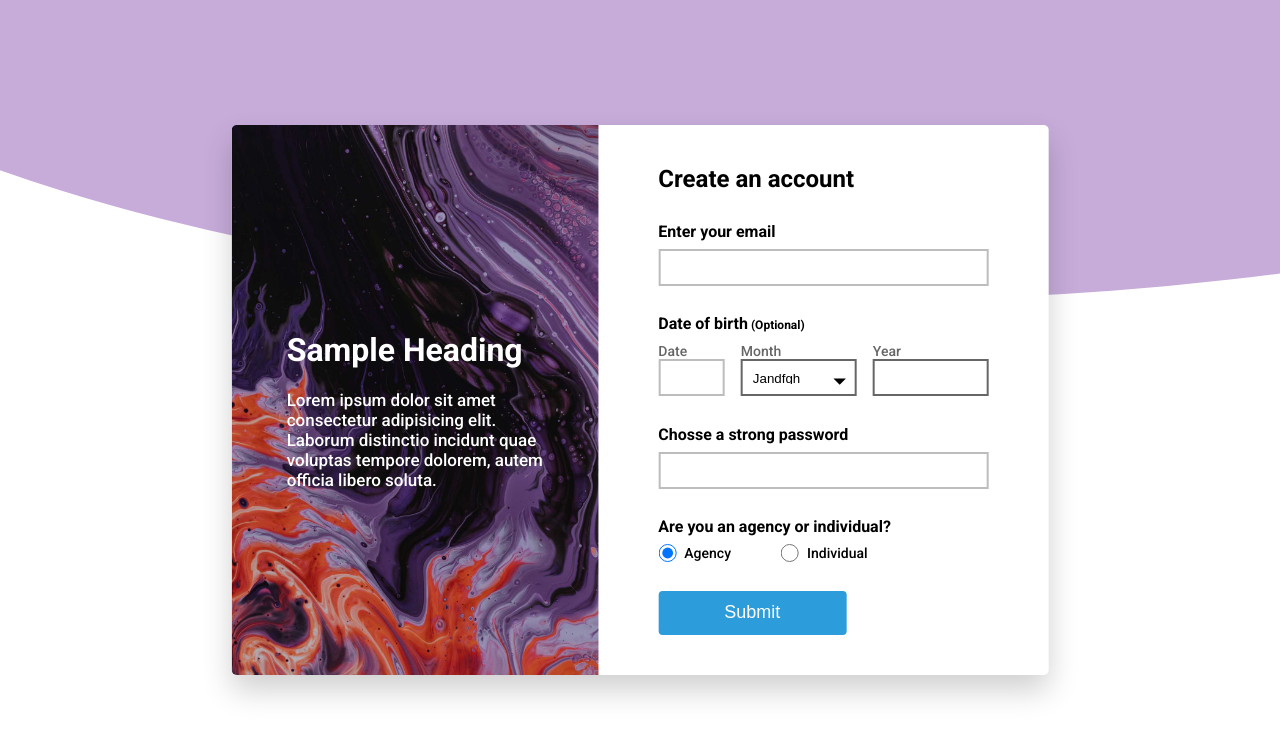
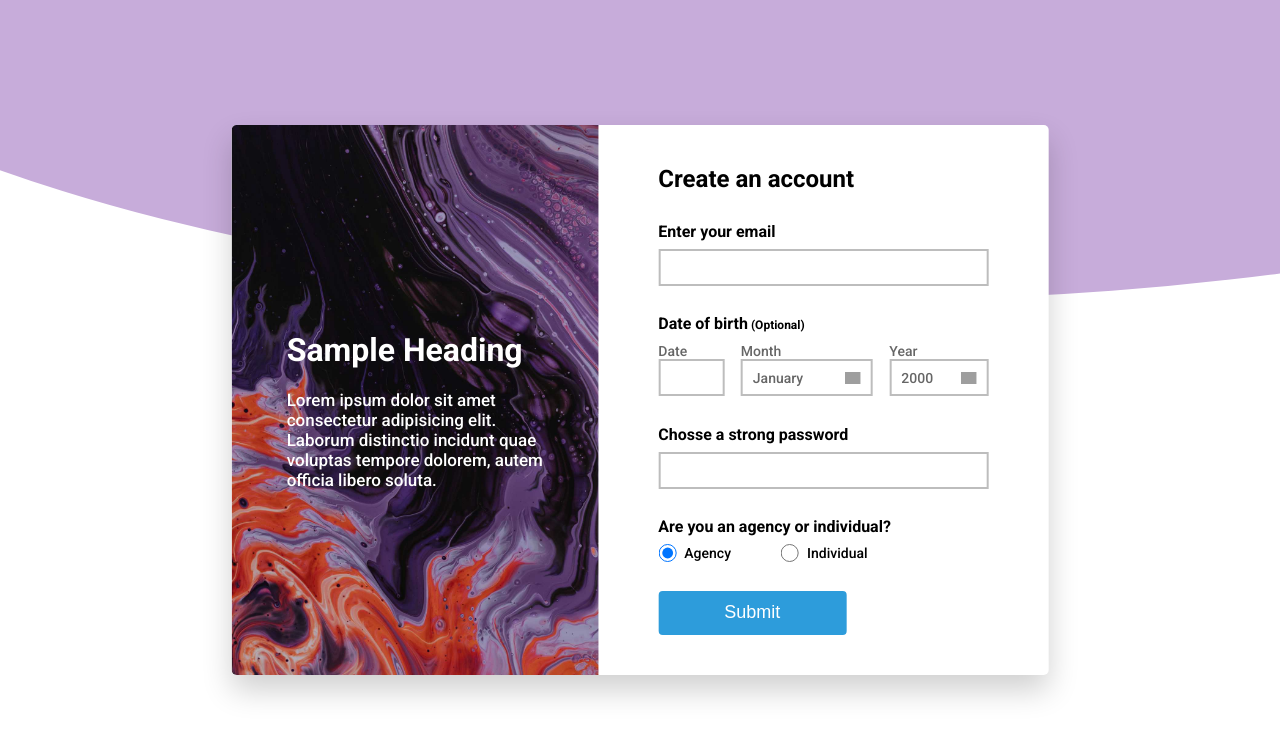
Before and after one commit to IshanChauhan79/wingify-assignment, a React (Create React App) app: page / in a window 1280 px wide. Shown: the top 738 px of the page. Built offline with nearby package versions, Linux system fonts and the light colour scheme; grey boxes are pictures that could not be loaded.

Commit message:
Add custom drop down/ select options

```diff
--- a/src/Components/Home/CreateAccount/CreateAccount.js
+++ b/src/Components/Home/CreateAccount/CreateAccount.js
@@ -3,6 +3,8 @@ import classes from "./CreateAccount.module.css";
 import Inputs from "../../UI/Inputs/Inputs";
 import RadioButton from "../../UI/RadioButton/RadioButton";
 import { validateInput } from "../../../services/validateInput";
+import SelectInput from "../../UI/SelectInput/SelectInput";
+import { getYears, MONTHS } from "./constants";
 
 function CreateAccount() {
   const [email, setEmail] = useState("");
@@ -11,6 +13,9 @@ function CreateAccount() {
   const [isPasswordValid, setIsPasswordValid] = useState(true);
   const [agencyOrInd, setAgencyOrInd] = useState("agency");
   const [day, setday] = useState("");
+  const [year, setYear] = useState(2000);
+  const [month, setMonth] = useState("January");
+
   const [isDayValid, setIsDayValid] = useState(true);
 
   const inputChangeHandler = useCallback(
@@ -37,6 +42,13 @@ function CreateAccount() {
     [isEmailValid, isPasswordValid, isDayValid]
   );
 
+  const yearChangedHandler = (value) => {
+    setYear(value);
+  };
+  const monthChangedHandler = (value) => {
+    setMonth(value);
+  };
+
   const agencyIndividualChangeHandler = useCallback((e) => {
     setAgencyOrInd(e.target.value);
   }, []);
@@ -57,7 +69,7 @@ function CreateAccount() {
     }
     if (checkPassword && checkEmail && day === "") {
       console.log("email and password is valid");
-      console.log(email, password, day, agencyOrInd);
+      console.log(email, password, day, month, year, agencyOrInd);
     }
   };
 
@@ -99,24 +111,19 @@ function CreateAccount() {
             </div>
             <div className={classes.DOBMonth}>
               <div className={classes.DOBType}>Month</div>
-              <select name="Month" id="Month">
-                <option value="Jan">Jandfgh</option>
-                <option value="Feb">Feb</option>
-                <option value="mar">mar</option>
-                <option value="apr">apr</option>
-                <option value="may">may</option>
-                <option value="june">june</option>
-                <option value="july">july</option>
-                <option value="aug">aug</option>
-                <option value="sep">sep</option>
-                <option value="oct">oct</option>
-                <option value="nov">nov</option>
-                <option value="dec">dec</option>
-              </select>
+              <SelectInput
+                options={MONTHS}
+                value={month}
+                change={monthChangedHandler}
+              />
             </div>
             <div className={classes.DOBYear}>
               <div className={classes.DOBType}>Year</div>
-              <input type="text" />
+              <SelectInput
+                options={getYears()}
+                value={year}
+                change={yearChangedHandler}
+              />
             </div>
           </div>
         </div>
--- a/src/Components/Home/CreateAccount/CreateAccount.module.css
+++ b/src/Components/Home/CreateAccount/CreateAccount.module.css
@@ -54,10 +54,10 @@
   width: 20%;
 }
 .DOBMonth {
-  width: 35%;
+  width: 40%;
 }
 .DOBYear {
-  width: 35%;
+  width: 30%;
 }
 
 .DOBMonth > input,
--- /dev/null
+++ b/src/Components/Home/CreateAccount/constants.js
@@ -0,0 +1,23 @@
+export const MONTHS = [
+  "January",
+  "February",
+  "March",
+  "April",
+  "May",
+  "June",
+  "July",
+  "August",
+  "September",
+  "October",
+  "November",
+  "December",
+];
+
+export const getYears = () => {
+  var current = new Date().getFullYear() - 17;
+  var years = [];
+  for (var i = 0; i < 60; i++) {
+    years.push(current - i);
+  }
+  return years;
+};
--- /dev/null
+++ b/src/Components/UI/SelectInput/SelectInput.js
@@ -0,0 +1,52 @@
+import React, { useState } from "react";
+import classes from "./SelectInput.module.css";
+
+function SelectInput(props) {
+  const [open, setOpen] = useState(false);
+
+  const dropDownValueClicked = (value) => {
+    setOpen(false);
+    props.change(value);
+  };
+
+  const dropDown = open ? (
+    <div className={classes.DropdownMenu}>
+      {props.options.map((opt) => {
+        if (props.value === opt) {
+          return (
+            <div className={classes.SelctedOption} key={opt}>
+              {opt}
+            </div>
+          );
+        }
+        return (
+          <div key={opt} onClick={() => dropDownValueClicked(opt)}>
+            {opt}
+          </div>
+        );
+      })}
+    </div>
+  ) : null;
+  return (
+    <div
+      className={[classes.SelectInput, open ? classes.DropMenuOpened : ""].join(
+        " "
+      )}
+    >
+      <div
+        className={classes.SelectButton}
+        onClick={() => setOpen((prev) => !prev)}
+      >
+        <div>{props.value}</div>
+        <img
+          src="https://img.icons8.com/material-sharp/24/000000/give-way--v1.png"
+          alt=""
+          className={open ? classes.RotateImageForOpenDropDown : null}
+        />
+      </div>
+      {dropDown}
+    </div>
+  );
+}
+
+export default SelectInput;
--- /dev/null
+++ b/src/Components/UI/SelectInput/SelectInput.module.css
@@ -0,0 +1,74 @@
+.SelectInput {
+  border: 2px solid #bdbdbd;
+  width: 100%;
+  height: 37px;
+  padding: 0 1rem;
+  font-size: 14px;
+  line-height: 16px;
+  color: #666666;
+  transition: all 0.3s ease-in-out;
+  background-color: white;
+  position: relative;
+}
+.DropMenuOpened {
+  border: 2px solid #666666 !important;
+}
+.SelectButton {
+  display: flex;
+  justify-content: space-between;
+  align-items: center;
+  width: 100%;
+  height: 100%;
+}
+.SelectButton > img {
+  height: 1.2rem;
+}
+.RotateImageForOpenDropDown {
+  transform: rotate(180deg);
+}
+
+.DropdownMenu {
+  background-color: white;
+  position: absolute;
+  bottom: -0.3rem;
+  left: 0;
+  transform: translateY(100%);
+  z-index: 10;
+  width: 100%;
+  border: 2px solid #bdbdbd;
+  max-height: 20rem;
+  overflow: auto;
+  box-shadow: 0px 10px 20px rgba(0, 0, 0, 0.19);
+  scrollbar-width: thin;
+}
+
+.DropdownMenu::-webkit-scrollbar {
+  /* width of the entire scrollbar */
+  width: 7px;
+}
+.DropdownMenu::-webkit-scrollbar-track {
+  /* color of the tracking area */
+  background: #f1f1f1;
+}
+.DropdownMenu::-webkit-scrollbar-thumb {
+  /* color of the scroll thumb */
+  background-color: #a8a8a8;
+  /* roundness of the scroll thumb */
+  border-radius: 20px;
+}
+.DropdownMenu > div {
+  width: 100%;
+  padding: 0.7rem 1rem;
+  display: flex;
+  align-items: center;
+  border-bottom: 1px solid #bdbdbd;
+}
+.DropdownMenu > div:hover {
+  background-color: hsl(0, 0%, 90%);
+}
+.DropdownMenu > div:last-child {
+  border-bottom: 0;
+}
+.SelctedOption {
+  background-color: hsl(0, 0%, 80%);
+}
```
